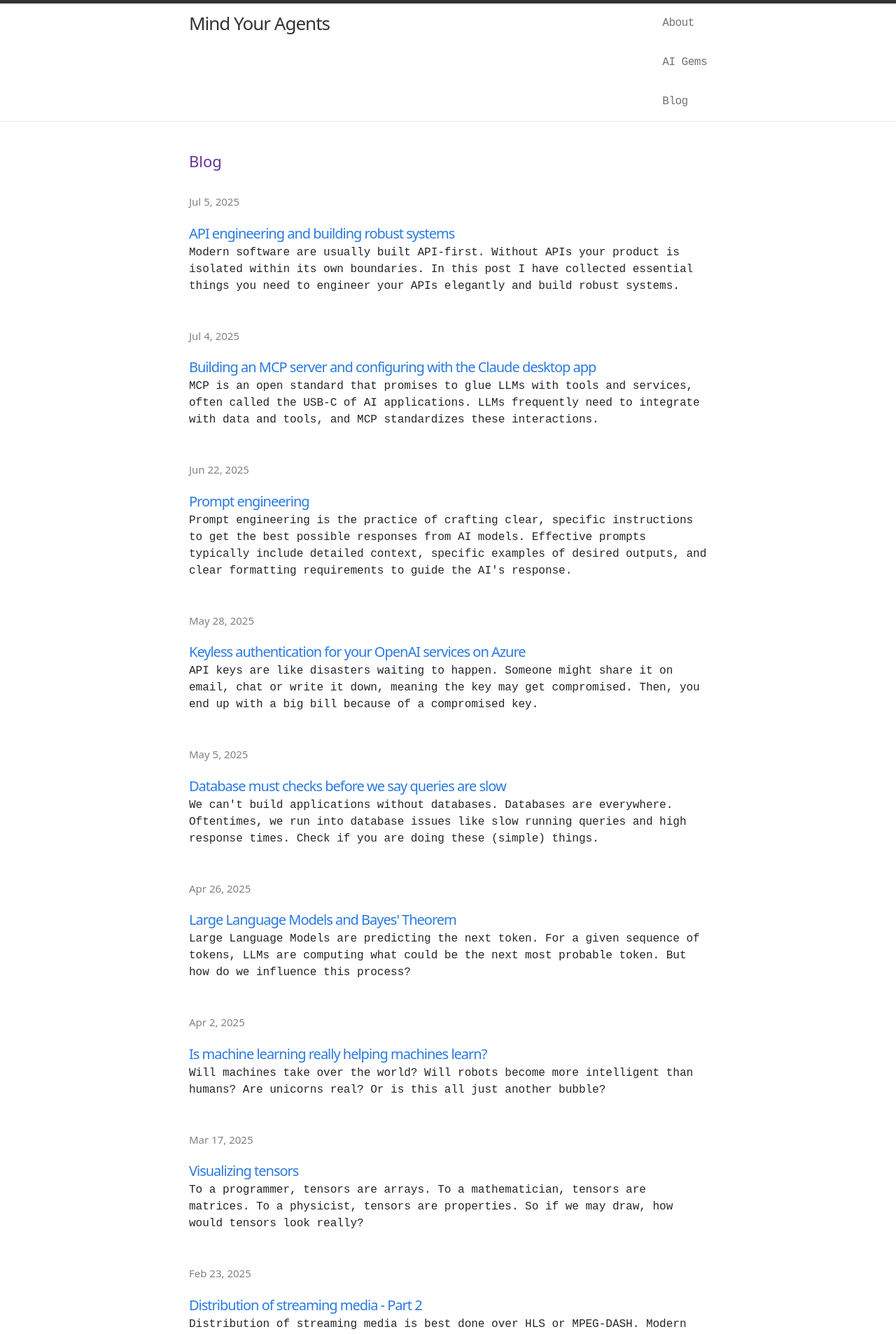
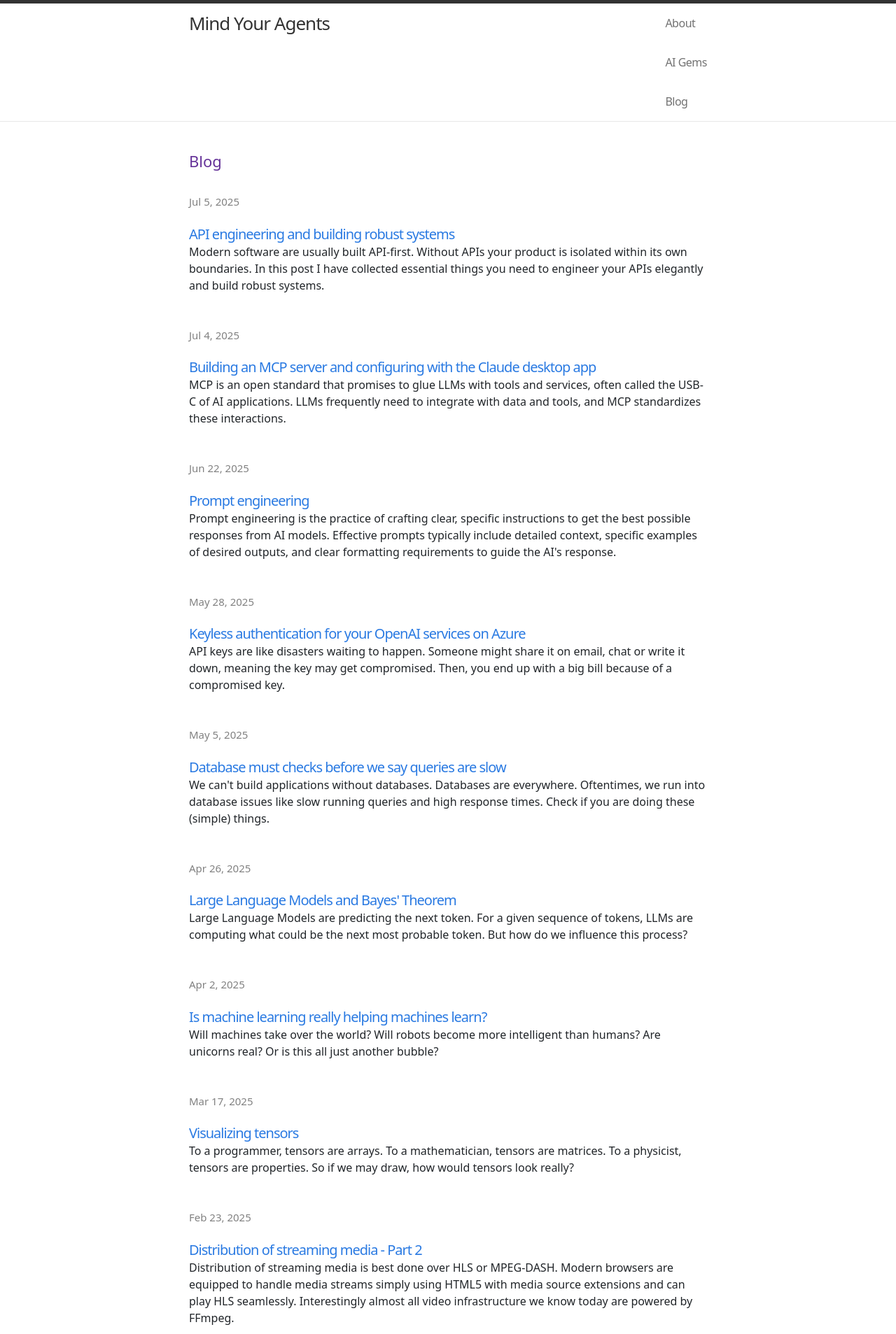
Before and after one commit to mindyouragents/mindyouragents.github.io, a Jekyll site: the page built from _pages/blog.markdown, in a window 1280 px wide. Shown: the top 1907 px of the page at 70% size. Built offline with Jekyll 4.4.1, drawn with Linux system fonts in a browser that asks for light colours.

Commit message:
Update main.css

```diff
--- a/css/main.css
+++ b/css/main.css
@@ -9,12 +9,12 @@
 html, body { height: 100%; }
 
 body {
-  font-family: "Martian Mono", monospace;
-  font-optical-sizing: auto;
+/*   font-family: "Martian Mono", monospace;
+     font-optical-sizing: auto;
   font-weight: 400;
   font-style: normal;
   font-variation-settings:
-    "wdth" 100;
+    "wdth" 100; */
   background-color: #fdfdfd;
 }
 
@@ -56,7 +56,7 @@ a:visited { color: #205caa; }
 .site-title,
 .site-title:hover,
 .site-title:visited {
-  font-family: "Press Start 2P", system-ui;
+/*   font-family: "Press Start 2P", system-ui; */
   font-weight: 400;
   font-style: normal;
   display: block;
@@ -70,7 +70,7 @@ a:visited { color: #205caa; }
 }
 
 .site-title-in-footer {
-  font-family: "Press Start 2P", system-ui;
+/*   font-family: "Press Start 2P", system-ui; */
   font-weight: 100;
   font-style: normal;
 }
@@ -162,7 +162,7 @@ a:visited { color: #205caa; }
 
 
 .important {
-  font-family: "Press Start 2P", system-ui;
+/*   font-family: "Press Start 2P", system-ui; */
   font-weight: 300;
   font-style: normal;
   font-size: 22px;
@@ -182,7 +182,7 @@ a:visited { color: #205caa; }
 }
 
 .post-link {
-  font-family: "Press Start 2P", system-ui;
+/*   font-family: "Press Start 2P", system-ui; */
   font-weight: 200;
   font-style: normal;
 }
@@ -194,7 +194,7 @@ a:visited { color: #205caa; }
 }
 
 .post-date {
-  font-family: "Press Start 2P", system-ui;
+/*   font-family: "Press Start 2P", system-ui; */
   font-weight: 200;
   font-style: normal;
 }
@@ -205,7 +205,7 @@ a:visited { color: #205caa; }
 
 .post-header {
   margin: 10px 0 30px;
-  font-family: "Press Start 2P", system-ui;
+/*   font-family: "Press Start 2P", system-ui; */
   font-weight: 400;
   font-size: 20px;
   font-style: normal;
```
